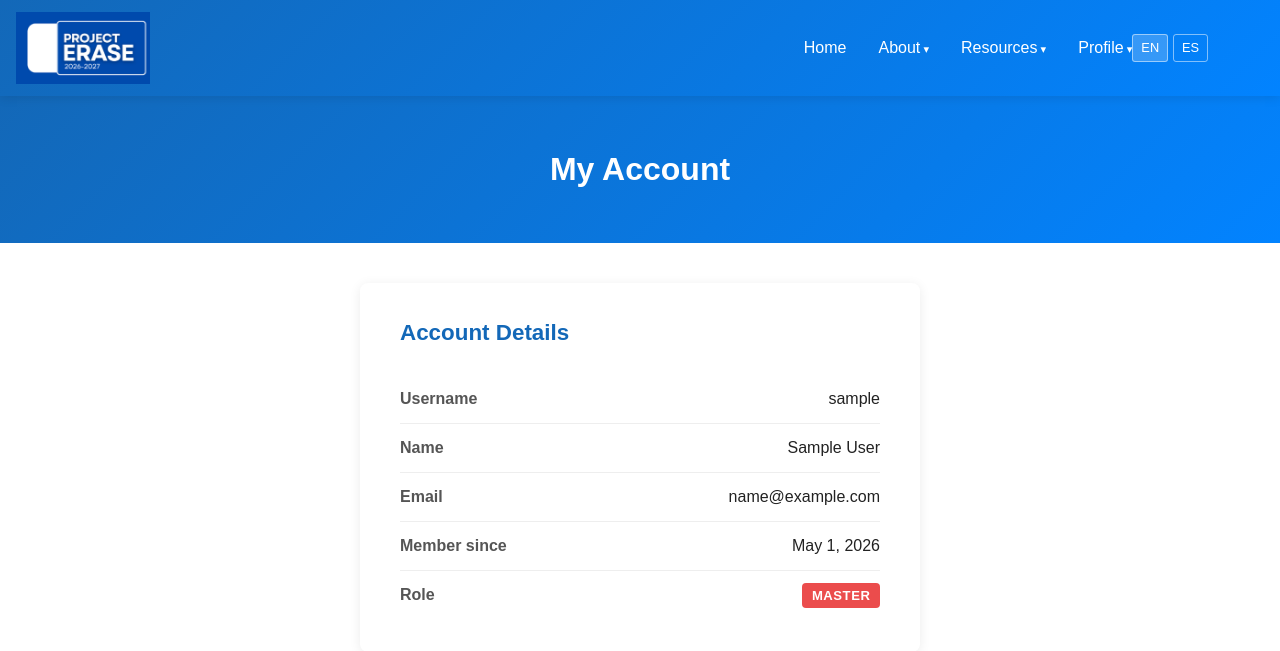
After one commit to McGavGav/Project-ERASE-Website, a Django app: page /account/ in a window 1280 px wide. The commit adds this page. Shown: the top 651 px of the page. Run offline with Django 5.2, Linux system fonts and the light colour scheme; the visitor is signed in with stand-in values (Sample User, id 1).

Commit message:
Edit navbar, add account deletion

```diff
--- /dev/null
+++ b/code/ERASEwebsite/pages/templates/account.html
@@ -0,0 +1,157 @@
+{% extends "base.html" %}
+{% load i18n %}
+
+{% block title %}{% trans "My Account" %} - Project ERASE{% endblock %}
+
+{% block extra_styles %}
+<style>
+    .account-card {
+        background: #fff;
+        border-radius: 8px;
+        box-shadow: 0 2px 12px rgba(0,0,0,0.08);
+        max-width: 560px;
+        margin: 2.5rem auto;
+        padding: 2rem 2.5rem;
+    }
+
+    .account-card h2 {
+        color: #1368B8;
+        margin-bottom: 1.5rem;
+        font-size: 1.4rem;
+    }
+
+    .account-field {
+        display: flex;
+        justify-content: space-between;
+        align-items: center;
+        padding: 0.7rem 0;
+        border-bottom: 1px solid #eee;
+    }
+
+    .account-field:last-child {
+        border-bottom: none;
+    }
+
+    .account-field .label {
+        font-weight: bold;
+        color: #555;
+        min-width: 130px;
+    }
+
+    .account-field .value {
+        color: #222;
+        text-align: right;
+    }
+
+    .role-badge {
+        display: inline-block;
+        padding: 0.15rem 0.6rem;
+        border-radius: 4px;
+        font-size: 0.82rem;
+        font-weight: bold;
+        text-transform: uppercase;
+        letter-spacing: 0.04em;
+    }
+
+    .role-master  { background: #eb4c4c; color: #fff; }
+    .role-admin   { background: #f0a500; color: #fff; }
+    .role-user    { background: #0283FF; color: #fff; }
+
+    .danger-zone {
+        max-width: 560px;
+        margin: 0 auto 2.5rem;
+        border: 1px solid #f5c2c2;
+        border-radius: 8px;
+        padding: 1.2rem 2rem;
+        background: #fff8f8;
+    }
+
+    .danger-zone h3 {
+        color: #c0392b;
+        margin-bottom: 0.4rem;
+        font-size: 1rem;
+    }
+
+    .danger-zone p {
+        font-size: 0.88rem;
+        color: #666;
+        margin-bottom: 0.9rem;
+    }
+
+    .btn-delete {
+        background: #c0392b;
+        color: #fff;
+        border: none;
+        padding: 0.55rem 1.2rem;
+        border-radius: 5px;
+        font: inherit;
+        font-size: 0.9rem;
+        cursor: pointer;
+        transition: background 0.2s;
+    }
+
+    .btn-delete:hover { background: #a93226; }
+</style>
+{% endblock %}
+
+{% block content %}
+    <section class="page-header">
+        <h1>{% trans "My Account" %}</h1>
+    </section>
+
+    <main class="container">
+        <div class="account-card">
+            <h2>{% trans "Account Details" %}</h2>
+
+            <div class="account-field">
+                <span class="label">{% trans "Username" %}</span>
+                <span class="value">{{ user.username }}</span>
+            </div>
+
+            {% if user.first_name or user.last_name %}
+            <div class="account-field">
+                <span class="label">{% trans "Name" %}</span>
+                <span class="value">{{ user.first_name }} {{ user.last_name }}</span>
+            </div>
+            {% endif %}
+
+            <div class="account-field">
+                <span class="label">{% trans "Email" %}</span>
+                <span class="value">{% if user.email %}{{ user.email }}{% else %}<em style="color:#aaa;">{% trans "Not set" %}</em>{% endif %}</span>
+            </div>
+
+            <div class="account-field">
+                <span class="label">{% trans "Member since" %}</span>
+                <span class="value">{{ user.date_joined|date:"N j, Y" }}</span>
+            </div>
+
+            <div class="account-field">
+                <span class="label">{% trans "Role" %}</span>
+                <span class="value">
+                    {% if role == "Master" %}
+                        <span class="role-badge role-master">{{ role }}</span>
+                    {% elif role == "Admin" %}
+                        <span class="role-badge role-admin">{{ role }}</span>
+                    {% else %}
+                        <span class="role-badge role-user">{{ role }}</span>
+                    {% endif %}
+                </span>
+            </div>
+        </div>
+    </main>
+
+    {% if not user.is_superuser %}
+    <div class="container">
+        <div class="danger-zone">
+            <h3>{% trans "Account Deletion" %}</h3>
+            <p>{% trans "Permanently delete your account and all associated data. This action cannot be undone." %}</p>
+            {% trans 'Are you sure you want to permanently delete your account? This cannot be undone.' as confirm_msg %}
+            <form method="post" action="{% url 'pages:delete_account' %}"
+                onsubmit="return confirm('{{ confirm_msg|escapejs }}');">
+                {% csrf_token %}
+                <button type="submit" class="btn-delete">{% trans "Delete My Account" %}</button>
+            </form>
+        </div>
+    </div>
+    {% endif %}
+{% endblock %}
--- a/code/ERASEwebsite/pages/templates/base.html
+++ b/code/ERASEwebsite/pages/templates/base.html
@@ -23,6 +23,7 @@
             color: white;
             padding: 0;
             box-shadow: 0 2px 10px rgba(0,0,0,0.1);
+            position: relative;
         }
 
         nav {
@@ -32,7 +33,7 @@
             max-width: 1200px;
             margin: 0 auto;
             padding: 0 2rem;
-            height: 80px;
+            height: 96px;
         }
 
         .logo {
@@ -41,17 +42,29 @@
             display: flex;
             align-items: center;
             height: 100%;
+            position: absolute;
+            left: 1rem;
+            top: 50%;
+            transform: translateY(-50%);
+            z-index: 20;
         }
 
         .logo img {
-            height: 100%;
+            height: 72px;
             width: auto;
+            display: block;
+        }
+
+        @media (max-width: 600px) {
+            .logo img { height: 48px; }
+            nav { height: 64px; }
         }
 
         nav ul {
             list-style: none;
             display: flex;
             gap: 2rem;
+            margin-left: auto;
         }
 
         nav a {
@@ -223,7 +236,9 @@
     <header>
         <nav>
             <div class="logo">
+                <a href="{% url 'pages:home' %}" aria-label="{% trans 'Home' %}">
                     <img src="{% static 'pages/images/logo.png' %}" alt="Project ERASE">
+                </a>
             </div>
             <ul>
                 <li><a href="{% url 'pages:home' %}">{% trans "Home" %}</a></li>
@@ -233,22 +248,34 @@
                         <li><a href="{% url 'pages:contact' %}">{% trans "Contact" %}</a></li>
                     </ul>
                 </li>
+                <li class="nav-dropdown">
+                    <a href="#">{% trans "Resources" %}</a>
+                    <ul class="dropdown-menu">
                         <li><a href="{% url 'pages:shipment_map' %}">{% trans "Map" %}</a></li>
                         <li><a href="{% url 'pages:calendar' %}">{% trans "Events" %}</a></li>
                         <li><a href="{% url 'pages:studentdb' %}">{% trans "Student Database" %}</a></li>
+                    </ul>
+                </li>
                 {% if user.is_authenticated %}
-                <li>
-                    <form method="post" action="{% url 'pages:logout' %}" style="display:inline;">
-                        {% csrf_token %}
-                        <button type="submit" style="background:none;border:none;color:white;font:inherit;cursor:pointer;padding:0;opacity:1;transition:opacity 0.3s;">{% trans "Logout" %}</button>
-                    </form>
-                </li>
+                <li class="nav-dropdown">
+                    <a href="#">{% trans "Profile" %}</a>
+                    <ul class="dropdown-menu">
+                        <li><a href="{% url 'pages:account' %}">{% trans "My Account" %}</a></li>
                         {% if user.is_superuser %}
                         <li><a href="{% url 'pages:manage_users' %}" class="nav-admin-link">{% trans "Manage Users" %}<span class="admin-badge">Master</span></a></li>
                         {% endif %}
                         {% if user.is_staff or user.is_superuser %}
-                <li><a href="{% url 'admin:index' %}" class="nav-admin-link">{% trans "Admin Panel" %}<span class="admin-badge">Admin</span></a></li>
+                        <li><a href="{% url 'pages:reports' %}" class="nav-admin-link">{% trans "Reports" %}<span class="admin-badge">Admin</span></a></li>
+                        <li><a href="{% url 'pages:custom_admin' %}" class="nav-admin-link">{% trans "Admin Panel" %}<span class="admin-badge">Admin</span></a></li>
                         {% endif %}
+                        <li>
+                            <form method="post" action="{% url 'pages:logout' %}">
+                                {% csrf_token %}
+                                <button type="submit" style="background:none;border:none;color:white;font:inherit;cursor:pointer;padding:0.6rem 1.1rem;width:100%;text-align:left;display:block;white-space:nowrap;transition:background 0.2s;" onmouseover="this.parentElement.style.background='rgba(255,255,255,0.15)'" onmouseout="this.parentElement.style.background=''">{% trans "Sign Out" %}</button>
+                            </form>
+                        </li>
+                    </ul>
+                </li>
                 {% else %}
                 <li><a href="{% url 'pages:login' %}">{% trans "Login" %}</a></li>
                 {% endif %}
--- a/code/ERASEwebsite/pages/urls.py
+++ b/code/ERASEwebsite/pages/urls.py
@@ -15,4 +15,8 @@ urlpatterns = [
     path('shipment-map/', views.shipment_map, name='shipment_map'),
     path('studentdb/', views.studentdb, name='studentdb'),
     path('manage-users/', views.manage_users, name='manage_users'),
+    path('account/', views.account, name='account'),
+    path('account/delete/', views.delete_account, name='delete_account'),
+    path('admin-panel/', views.custom_admin, name='custom_admin'),
+    path('reports/', views.reports, name='reports'),
 ]
--- a/code/ERASEwebsite/pages/views.py
+++ b/code/ERASEwebsite/pages/views.py
@@ -160,3 +160,63 @@ def manage_users(request):
 
 def shipment_map(request):
     return render(request, "shipment_map.html")
+
+@login_required
+def custom_admin(request):
+    """Custom admin dashboard — accessible to staff and superusers only."""
+    if not (request.user.is_staff or request.user.is_superuser):
+        raise PermissionDenied
+
+    total_users = User.objects.count()
+    staff_count = User.objects.filter(is_staff=True, is_superuser=False).count()
+    superuser_count = User.objects.filter(is_superuser=True).count()
+
+    context = {
+        'total_users': total_users,
+        'staff_count': staff_count,
+        'superuser_count': superuser_count,
+    }
+    return render(request, 'custom_admin.html', context)
+
+
+@login_required
+def reports(request):
+    """Placeholder reports view for admins."""
+    if not (request.user.is_staff or request.user.is_superuser):
+        raise PermissionDenied
+
+    context = {}
+    return render(request, 'reports.html', context)
+
+@login_required
+def account(request):
+    """Display the current user's account details."""
+    user = request.user
+    groups = user.groups.values_list('name', flat=True)
+    if user.is_superuser:
+        role = 'Master'
+    elif user.is_staff:
+        role = 'Admin'
+    elif groups:
+        role = ', '.join(groups)
+    else:
+        role = 'User'
+    context = {
+        'role': role,
+    }
+    return render(request, 'account.html', context)
+
+@login_required
+def delete_account(request):
+    """Allow a non-superuser to delete their own account."""
+    if request.user.is_superuser:
+        raise PermissionDenied
+
+    if request.method == 'POST':
+        user = request.user
+        from django.contrib.auth import logout
+        logout(request)
+        user.delete()
+        return redirect('pages:home')
+
+    return redirect('pages:account')
```
Also changed, not shown: code/ERASEwebsite/pages/templates/custom_admin.html (added, +128 -0 lines), code/ERASEwebsite/pages/templates/reports.html (added, +16 -0 lines). Lines whose indentation alone changed are shown as unchanged.
